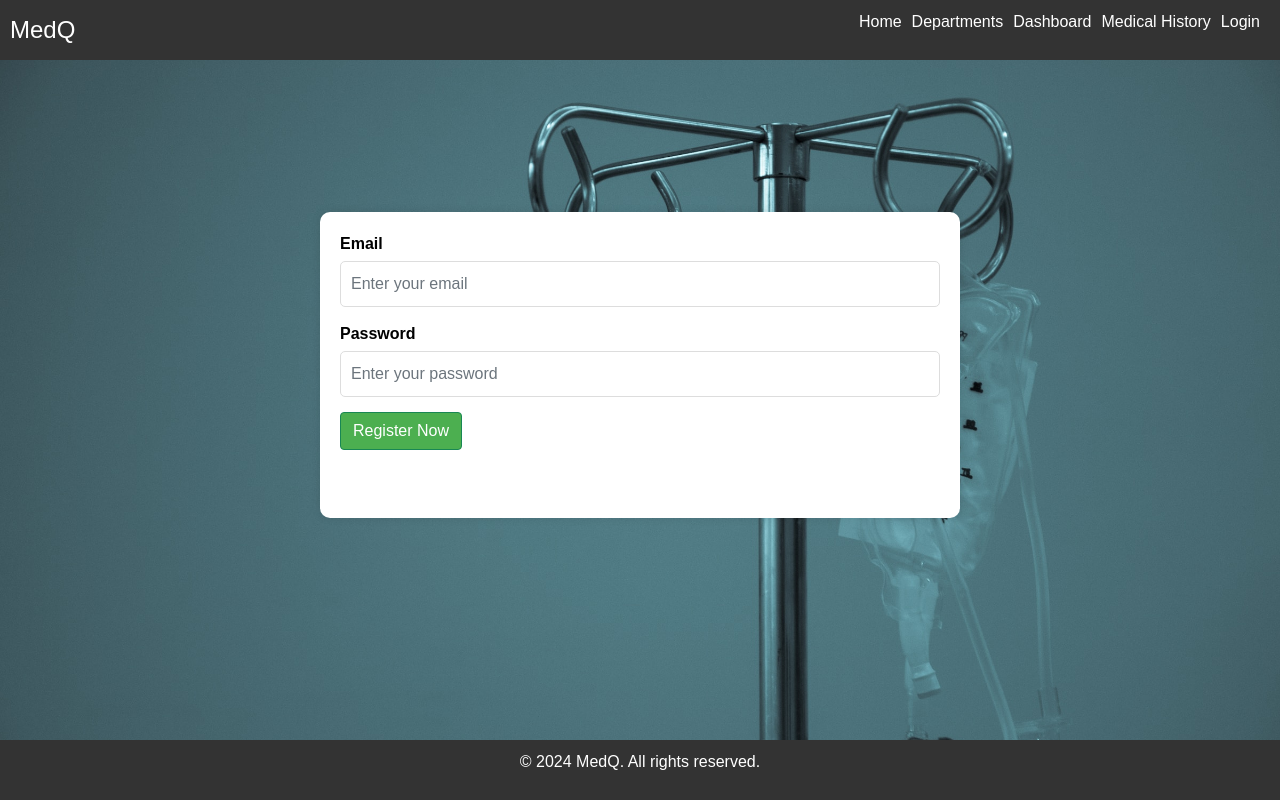
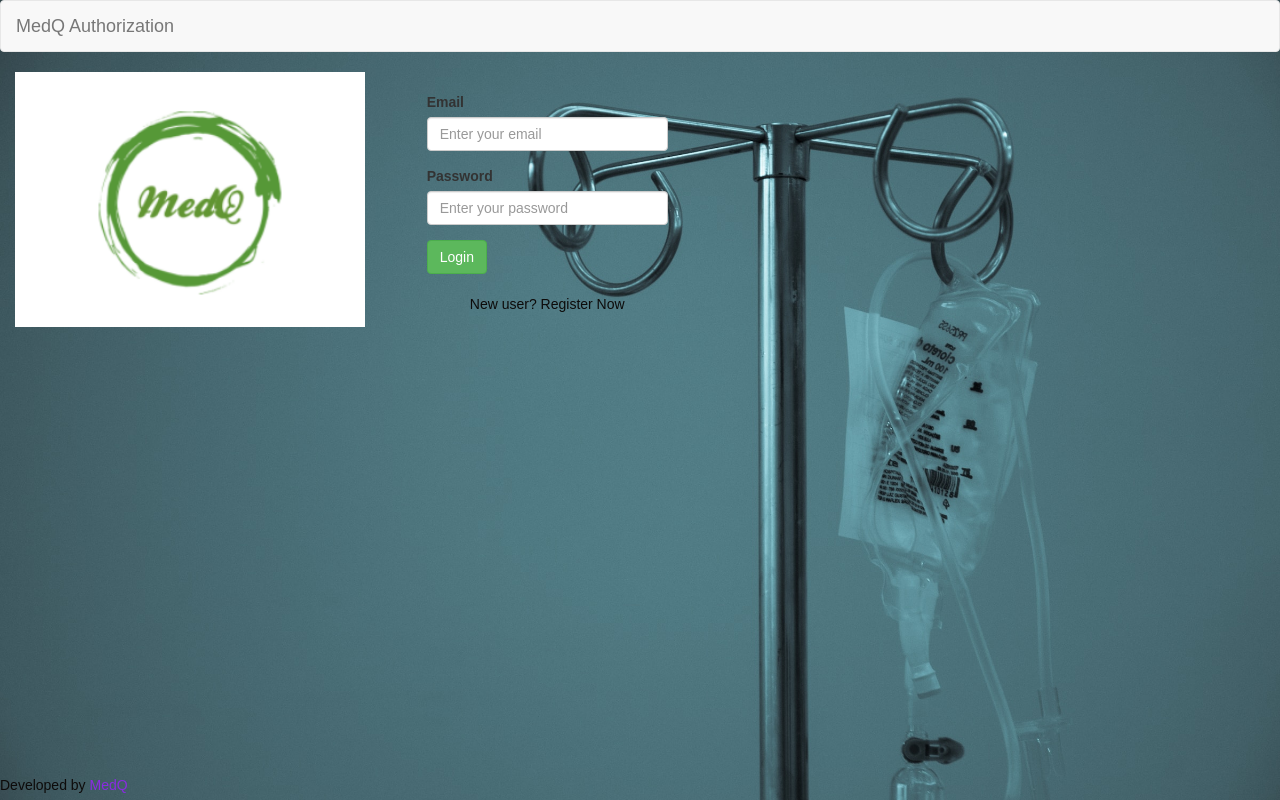
Before and after one commit to anuragverma108/MedQ, a plain HTML site: page login.html in a window 1280 px wide. Drawn offline with nearby package versions, Linux system fonts and the light colour scheme.

Commit message:
bug fixes

```diff
--- a/login.html
+++ b/login.html
@@ -1,204 +1,116 @@
 <!DOCTYPE html>
-<html lang="en">
+<html>
 
 <head>
   <meta name="viewport" content="width=device-width, initial-scale=1.0">
   <script src="https://cdnjs.cloudflare.com/ajax/libs/jquery/3.6.0/jquery.min.js"></script>
   <!-- Bootstrap theme -->
-  <link rel="stylesheet" href="https://maxcdn.bootstrapcdn.com/bootstrap/5.0.2/css/bootstrap.min.css">
-  <script src="https://maxcdn.bootstrapcdn.com/bootstrap/5.0.2/js/bootstrap.bundle.min.js"></script>
+  <link rel="stylesheet" href="https://maxcdn.bootstrapcdn.com/bootstrap/3.4.1/css/bootstrap.min.css">
+  <script src="https://maxcdn.bootstrapcdn.com/bootstrap/3.4.1/js/bootstrap.min.js"></script>
   <link rel="stylesheet" href="style.css">
-  <style>
-    body {
-      background-color: #42636A;
-      color: #fff;
-    }
-
-    nav {
-      background-color: #333;
-      padding: 10px;
-      text-align: center;
-    }
-
-    .nav-links {
-      list-style: none;
-      padding: 0;
-    }
-
-    .nav-links li {
-      display: inline;
-      margin-right: 10px;
-    }
-
-    .nav-links a {
-      text-decoration: none;
-      color: white;
-    }
-
-    .form-container {
-      width: 50%;
-      margin: auto;
-      margin-top: 10%;
-      background-color: #ffffff;
-      padding: 20px;
-      border-radius: 10px;
-      box-shadow: 0 0 10px rgba(0, 0, 0, 0.1);
-    }
-
-    .form-group {
-      margin-bottom: 15px;
-    }
-
-    .form-group label {
-      color: #000;
-      font-weight: bold;
-    }
-
-    .form-control {
-      width: 100%;
-      padding: 10px;
-      border: 1px solid #ddd;
-      border-radius: 5px;
-    }
-
-    .btn-success {
-      background-color: #4CAF50;
-      color: white;
-    }
-
-    .btn-success:hover {
-      background-color: #45a049;
-    }
-
-    .toggle-message {
-      text-align: center;
-      cursor: pointer;
-      color: #fff;
-      font-weight: bold;
-      text-decoration: underline;
-    }
-
-    footer {
-      text-align: center;
-      background-color: #333;
-      color: white;
-      padding: 10px;
-      position: fixed;
-      bottom: 0;
-      width: 100%;
-    }
-  </style>
-
   <title>MedQ Authorization</title>
 </head>
 
 <body>
-
-  <header>
-    <nav>
-      <a href="index.html">
-        <div class="logo">MedQ</div>
-      </a>
-      <ul class="nav-links">
-        <li><a href="index.html">Home</a></li>
-        <li><a href="department.html">Departments</a></li>
-        <li><a href="dashboard.html">Dashboard</a></li>
-        <li><a href="medical history.html">Medical History</a></li>
-        <li><a href="login.html">Login</a></li>
+  <div class="navbar navbar-default">
+    <div class="navbar-header">
+      <a class="navbar-brand" href="index.html">MedQ Authorization</a>
+      <button type="button" class="navbar-toggle collapsed" data-toggle="collapse" data-target=".navbar-collapse"
+        aria-expanded="false" aria-controls="navbar">
+        <span class="sr-only">Toggle navigation</span>
+        <span class="icon-bar"></span>
+        <span class="icon-bar"></span>
+        <span class="icon-bar"></span>
+      </button>
+    </div>
+    <div class="navbar-collapse collapse">
+      <ul class="nav navbar-nav navbar-right">
+        <li><a href="#" id="logout" style="display: none;">Log Out</a></li>
       </ul>
-    </nav>
-  </header>
-
+    </div>
+  </div>
+  <div class="col-sm-4">
+    <img src="logo.png" width="350" hieght="350" />
+  </div>
   <br>
-
-  <!-- Registration Form -->
-<!-- <form name="registration_form" id="registration_form" method="post" action="#" enctype="multipart/form-data">
-  <div id="reg">
+  <div class="container">
+    <form name="registration_form" id="registration_form" method="post" action="#" enctype="multipart/form-data">
+      <div class="row">
+        <div id="reg" style="display: none;">
+          <div class="col-sm-4">
             <div class="form-group">
               <label for="email">Email</label>
               <input type="text" name="email" id="email" class="form-control" placeholder="Enter your email">
             </div>
             <div class="form-group">
               <label for="password">Password</label>
-      <input type="password" name="password" id="password" class="form-control" placeholder="Enter your password">
+              <input type="password" name="password" id="password" class="form-control"
+                placeholder="Enter your password">
             </div>
-    <button type="button" id="register" name="register" class="btn btn-success">Register Now</button>
-    <div id="ok" onclick="hide()" style="cursor:pointer; text-align: center;">
-      <br>Already A User? Sign In
+            <button type="button" id="register" name="register" class="btn btn-success">Register Now
+            </button>
+            <c id="ok" onclick="hide()" style="cursor:pointer;">
+              <center><br>Already A User? Sign In</center>
+            </c>
           </div>
-  </div>
-</form> -->
-
-
-
-  <div class="form-container">
-    <!-- Registration Form -->
-    <form name="registration_form" id="registration_form" method="post" action="#" enctype="multipart/form-data">
-      <div id="reg">
+        </div><!-- end col -->
+    </form>
+    <div id="logi">
+      <form name="login_form" id="login_form" method="post" action="#" enctype="multipart/form-data">
+        <div class="col-sm-4">
           <div class="form-group">
             <label for="email">Email</label>
-          <input type="text" name="email" id="email" class="form-control" placeholder="Enter your email">
-        </div>
-        <div class="form-group">
-          <label for="password">Password</label>
-          <input type="password" name="password" id="password" class="form-control" placeholder="Enter your password">
-        </div>
-        <button type="button" id="register" name="register" class="btn btn-success">Register Now</button>
-        <div id="ok" onclick="hide()" style="cursor:pointer; text-align: center;">
-          <br>Already A User? Sign In
-        </div>
-      </div>
-    </form>
-
-
-    <!-- Login Form -->
-    <form name="login_form" id="login_form" method="post" action="#" enctype="multipart/form-data">
-      <div id="logi" style="display: none;">
-        <div class="form-group">
-          <label for="login_email">Email</label>
             <input type="text" name="login_email" id="login_email" class="form-control" placeholder="Enter your email">
           </div>
 
           <div class="form-group">
-          <label for="login_password">Password</label>
+            <label for="password">Password</label>
             <input type="password" name="login_password" id="login_password" class="form-control"
               placeholder="Enter your password">
           </div>
-        <button type="button" id="login" name="login" class="btn btn-success">Login</button>
-        <div id="go" onclick="togglehide()" style="cursor:pointer; text-align: center;">
-          <br>New user? Register Now
-        </div>
+          <button type="button" id="login" name="login" class="btn btn-success">Login
+            <style>
+              body {
+                color: #0d0b0a;
+              }
+            </style>
+          </button>
+          <c id="go" onclick="togglehide()" style="cursor:pointer;">
+            <center><br>New user? Register Now</center>
+          </c>
+        </div><!-- end col -->
+    </div><!--  end row -->
   </div>
   </form>
   </div>
-
   <br>
-  <footer>
-    <p>&copy; 2024 MedQ. All rights reserved.</p>
-  </footer>
-
+  <w style="position: absolute;bottom: 5px;" id="make">
+    <center>Developed by&nbsp;<a style="color:blueviolet;" href="index.html">MedQ</a>
+    </center>
+  </w>
+</body>
 <script type="text/javascript">
   function togglehide() {
-      document.getElementById('reg').style.display = 'block';
-      document.getElementById('logi').style.display = 'none';
+    document.getElementById('reg');
+    reg.style.display = 'block';
+    logi.style.display = 'none';
   }
-
   function hide() {
-      document.getElementById('logi').style.display = 'block';
-      document.getElementById('reg').style.display = 'none';
+    document.getElementById('logi');
+    logi.style.display = 'block';
+    reg.style.display = 'none';
   }
 </script>
-
 <script type="module">
   // Import the functions you need from the SDKs you need
   import { initializeApp } from "https://www.gstatic.com/firebasejs/10.0.0/firebase-app.js";
   import { getAnalytics } from "https://www.gstatic.com/firebasejs/10.0.0/firebase-analytics.js";
   import { getAuth, createUserWithEmailAndPassword, signInWithEmailAndPassword, signOut } from "https://www.gstatic.com/firebasejs/10.0.0/firebase-auth.js";
 
-    // Your web app's Firebase configuration
   const firebaseConfig = {
     apiKey: "AIzaSyB821BKA-ewVHTtfNU4ru1395OXh8tRCz8",
     authDomain: "medq-31478.firebaseapp.com",
+    databaseURL: "https://medq-31478-default-rtdb.asia-southeast1.firebasedatabase.app",
     projectId: "medq-31478",
     storageBucket: "medq-31478.appspot.com",
     messagingSenderId: "728089087143",
@@ -210,56 +122,73 @@
   const app = initializeApp(firebaseConfig);
   const analytics = getAnalytics(app);
   const auth = getAuth();
+  console.log(app);
 
-    // Registration code
+
+
+  //----- New Registration code start
   document.getElementById("register").addEventListener("click", function () {
     var email = document.getElementById("email").value;
     var password = document.getElementById("password").value;
-
+    //For new registration
     createUserWithEmailAndPassword(auth, email, password)
       .then((userCredential) => {
+        // Signed in
         const user = userCredential.user;
         console.log(user);
-          alert("Registration successful!!");
+        alert("Registration successfully!!");
+        // ...
       })
       .catch((error) => {
+        const errorCode = error.code;
         const errorMessage = error.message;
+        // ..
         console.log(errorMessage);
         alert(error);
       });
   });
+  //----- End
 
-    // Login code
+  //----- Login code start
   document.getElementById("login").addEventListener("click", function () {
     var email = document.getElementById("login_email").value;
     var password = document.getElementById("login_password").value;
 
     signInWithEmailAndPassword(auth, email, password)
       .then((userCredential) => {
+        // Signed in
         const user = userCredential.user;
         console.log(user);
-          alert(user.email + " Login successful!!!");
         window.location.assign("index.html");
+        var validity = 1;
+        localStorage.setItem("storageName", validity);
+        alert(user.email + " Login successfully!!!");
+        document.getElementById('logout').style.display = 'block';
+        // ...
       })
       .catch((error) => {
+        const errorCode = error.code;
         const errorMessage = error.message;
         console.log(errorMessage);
         alert(errorMessage);
       });
   });
+  //----- End
 
-    // Logout code
+  //----- Logout code start
   document.getElementById("logout").addEventListener("click", function () {
     signOut(auth).then(() => {
+      // Sign-out successful.
       console.log('Sign-out successful.');
       alert('Sign-out successful.');
+      document.getElementById('logout').style.display = 'none';
     }).catch((error) => {
+      // An error happened.
       console.log('An error happened.');
     });
   });
+  //----- End
 
 </script>
 
-</body>
-
 </html>
--- a/style.css
+++ b/style.css
@@ -295,3 +295,7 @@ p>a {
 #documentList a:hover {
   text-decoration: underline;
 }
+
+.homepage {
+  width: 90%;
+}
```
Also changed, not shown: index.html (+3 -2 lines). Lines whose indentation alone changed are shown as unchanged.
